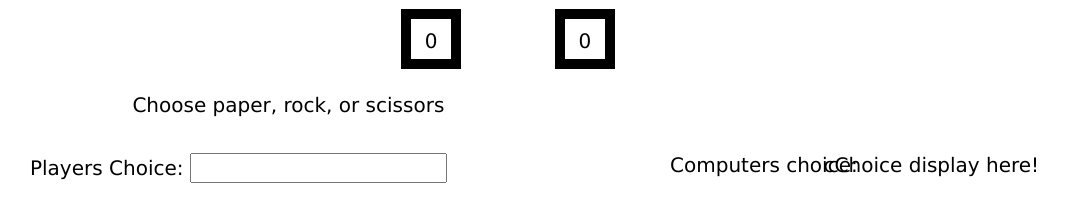
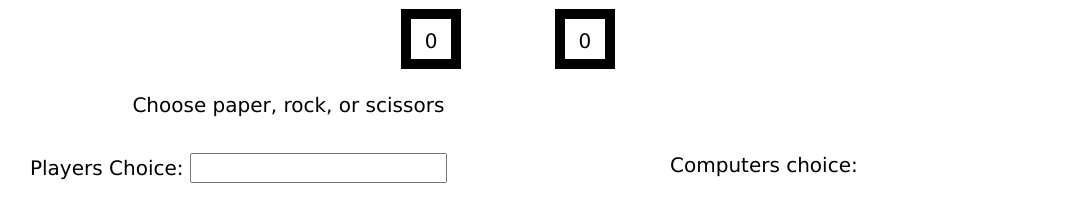
Before and after one commit to killzabit/Procksciz, a plain HTML site: page index.html in a window 1280 px wide. Shown: the part 407-628 px from the top of the page, without its empty margins (98-1165 px from the left). Drawn offline with Linux system fonts and the light colour scheme.

Commit message:
Update index.html

```diff
--- a/index.html
+++ b/index.html
@@ -13,7 +13,7 @@
 
 <div id='pcBox'> Players Choice: <input type="text" id="pChoice"> </div>
 <div id='cBox'>Computers choice:</div>
-<p id='cChoice'>cChoice display here!</p>
+<p id='cChoice'></p>
 
 <p id='roundsText'>How many rounds would you like to play?</p>
 
```
